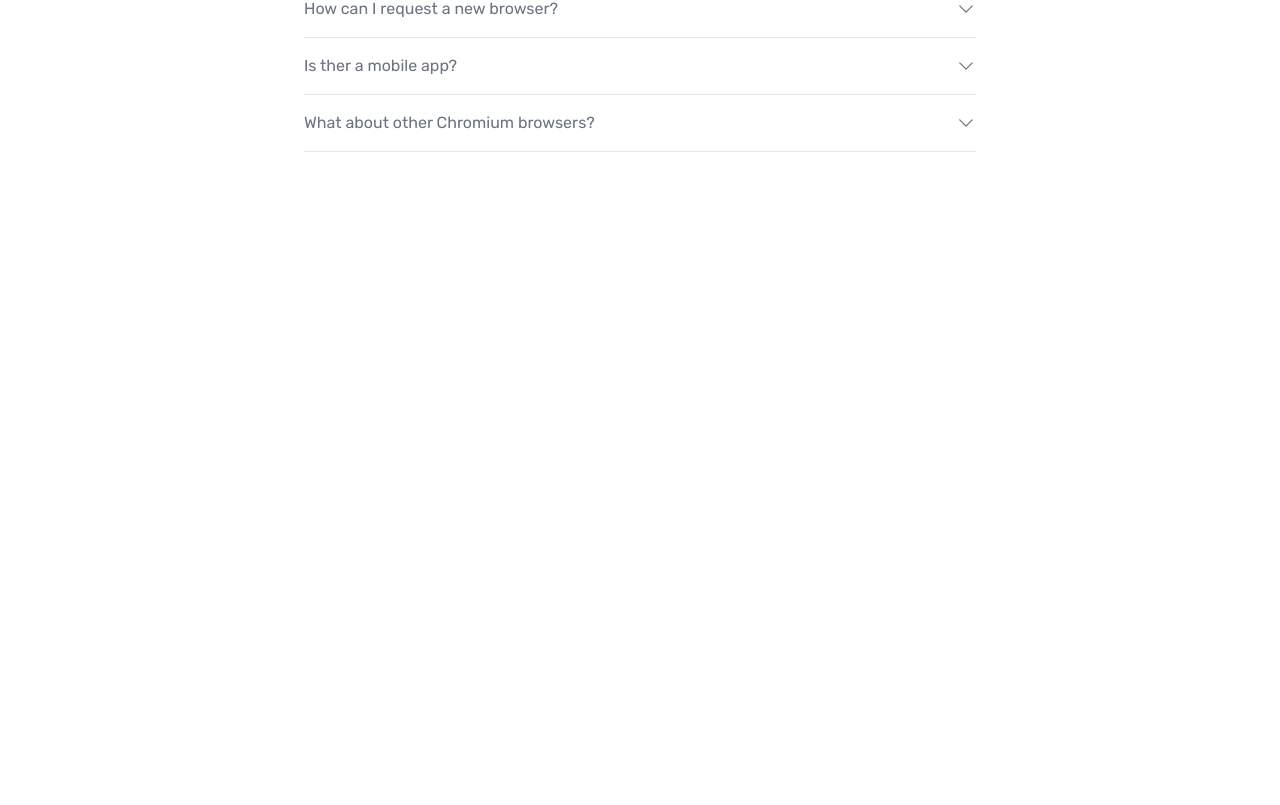
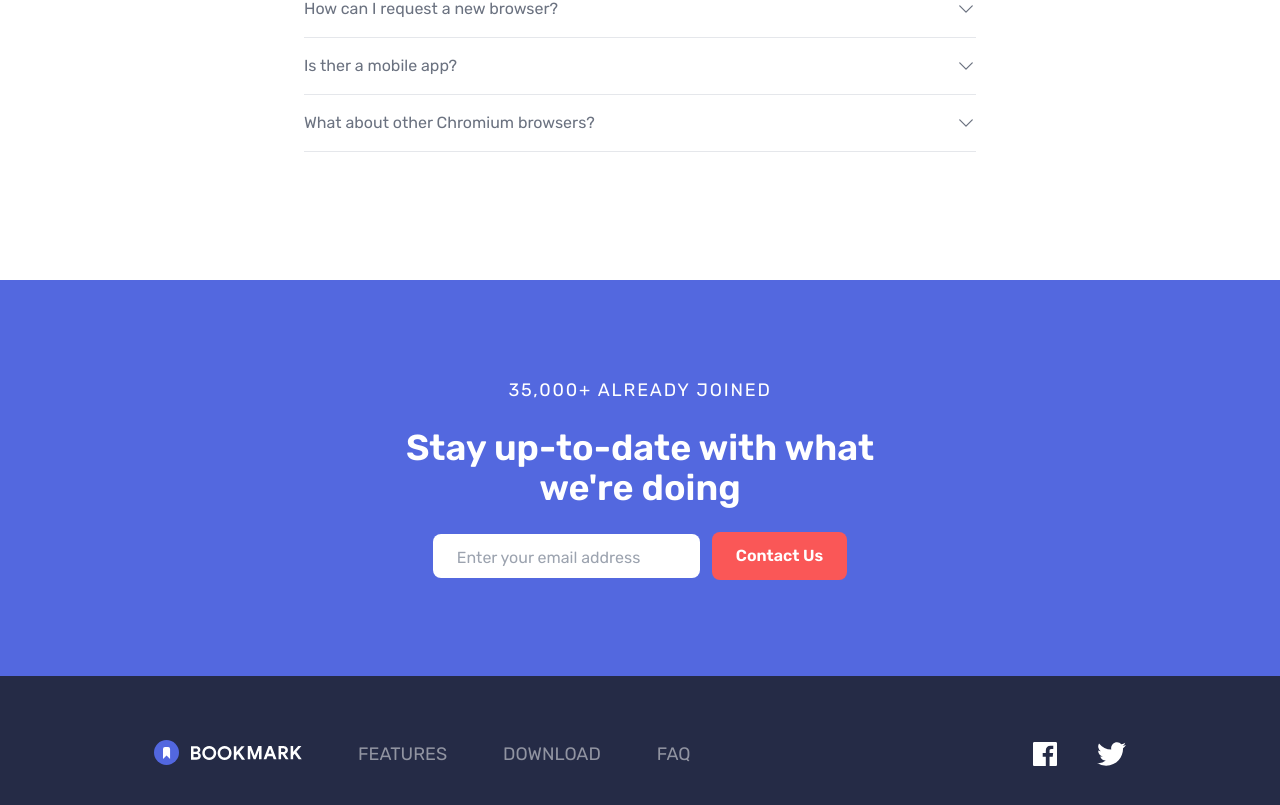
Before and after one commit to mdverdera/bookmark, a Next.js app: page / in a window 1280 px wide. Shown: the part 2354-3159 px from the top of the page. Before the commit the page ends 2634 px from the top, so only its background shows below. Built offline with nearby package versions, Linux system fonts and the light colour scheme.

Commit message:
Newsletter and footer section.

```diff
--- a/package.json
+++ b/package.json
@@ -10,6 +10,7 @@
   },
   "dependencies": {
     "@heroicons/react": "^2.0.11",
+    "formik": "^2.2.9",
     "next": "12.3.1",
     "react": "18.2.0",
     "react-dom": "18.2.0"
--- a/pages/index.tsx
+++ b/pages/index.tsx
@@ -4,6 +4,7 @@ import Head from "next/head";
 import Image from "next/image";
 import Link from "next/link";
 import { ChevronDownIcon } from "@heroicons/react/24/outline";
+import { Formik, Field, Form } from "formik";
 
 const Home: NextPage = () => {
   return (
@@ -320,6 +321,98 @@ const Home: NextPage = () => {
           </div>
         </div>
       </section>
+
+      {/* Newsletter Section */}
+      <section id="newsletter" className="bg-softBlue">
+        {/* Main Container */}
+        <div className="max-w-lg mx-auto py-24">
+          <p className="mb-6 text-lg tracking-widest text-center text-white uppercase">
+            35,000+ Already Joined
+          </p>
+
+          <h2 className="px-3 mb-6 text-3xl font-semibold text-center text-white md:text-4xl">
+            Stay up-to-date with what we're doing
+          </h2>
+
+          {/* Form */}
+          <Formik
+            initialValues={{
+              email: "",
+            }}
+            onSubmit={async (values) => {
+              await new Promise((r) => setTimeout(r, 500));
+              alert(JSON.stringify(values, null, 2));
+            }}
+          >
+            <Form className="flex flex-col items-start justify-center max-w-2xl mx-auto space-y-6 text-base px-6 md:flex-row md:space-y-0 md:space-x-4 md:px-0">
+              <div className="flex flex-col justify-between items-center mx-auto md:flex-row md:mx-0">
+                <Field
+                  id="email"
+                  name="email"
+                  placeholder="Enter your email address"
+                  type="email"
+                  className="flex-1 px-6 pt-3 pb-2 mb-4 rounded-lg border-1 border-white focus:outline-none md:mr-3 md:mb-0"
+                />
+                <button
+                  type="submit"
+                  className="inline-flex px-6 py-3 font-semibold text-center text-white duration-200 transform rounded-lg cursor-pointer focus:outline-none bg-softRed hover:opacity-90"
+                >
+                  Contact Us
+                </button>
+              </div>
+            </Form>
+          </Formik>
+        </div>
+      </section>
+
+      <footer className="py-16 bg-veryDarkBlue">
+        {/* Footer Flex Container */}
+        <div className="container flex flex-col items-center justify-between mx-auto space-y-16 px-6 md:flex-row md:space-y-0">
+          {/* Logo/ Menu Container */}
+          <div className="flex flex-col items-center justify-between space-y-8 text-lg font-light md:flex-row md:space-y-0 md:space-x-14 text-grayishBlue">
+            <picture>
+              <img
+                src="/img/logo-bookmark-footer.svg"
+                alt="logo bookmark footer"
+                className="mb-1"
+              />
+            </picture>
+
+            <Link href="#features" scroll={false}>
+              <a className="uppercase hover:text-softRed">Features</a>
+            </Link>
+            <Link href="#download" scroll={false}>
+              <a className="uppercase hover:text-softRed">Download</a>
+            </Link>
+            <Link href="#faq" scroll={false}>
+              <a className="uppercase hover:text-softRed">FAQ</a>
+            </Link>
+          </div>
+
+          {/* Social Container */}
+          <div className="flex space-x-10">
+            <Link href="#" passHref>
+              <picture>
+                <img
+                  src="/img/icon-facebook.svg"
+                  alt="facebook"
+                  className="h-6 ficon"
+                />
+              </picture>
+            </Link>
+
+            <Link href="#" passHref>
+              <picture>
+                <img
+                  src="/img/icon-twitter.svg"
+                  alt="twitter"
+                  className="h-6 ficon"
+                />
+              </picture>
+            </Link>
+          </div>
+        </div>
+      </footer>
     </>
   );
 };
--- a/styles/globals.css
+++ b/styles/globals.css
@@ -19,3 +19,8 @@
     @apply absolute rounded-r-full top-60 bg-softBlue;
   }
 }
+
+.ficon:hover {
+  filter: invert(53%) sepia(38%) saturate(3303%) hue-rotate(326deg)
+    brightness(101%) contrast(96%);
+}
```
Also changed, not shown: 2 other files (tests, documents, lock files or other folders).
